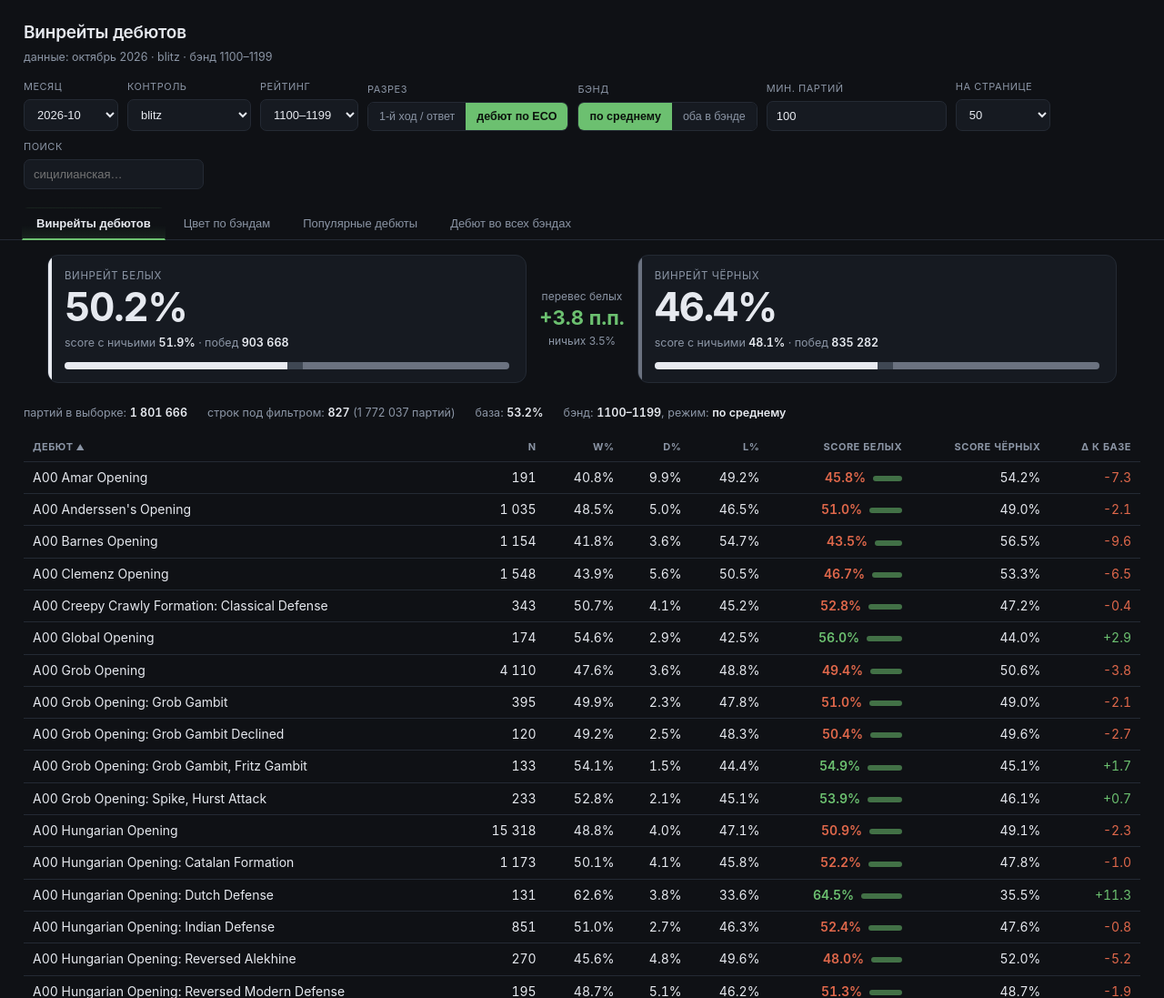
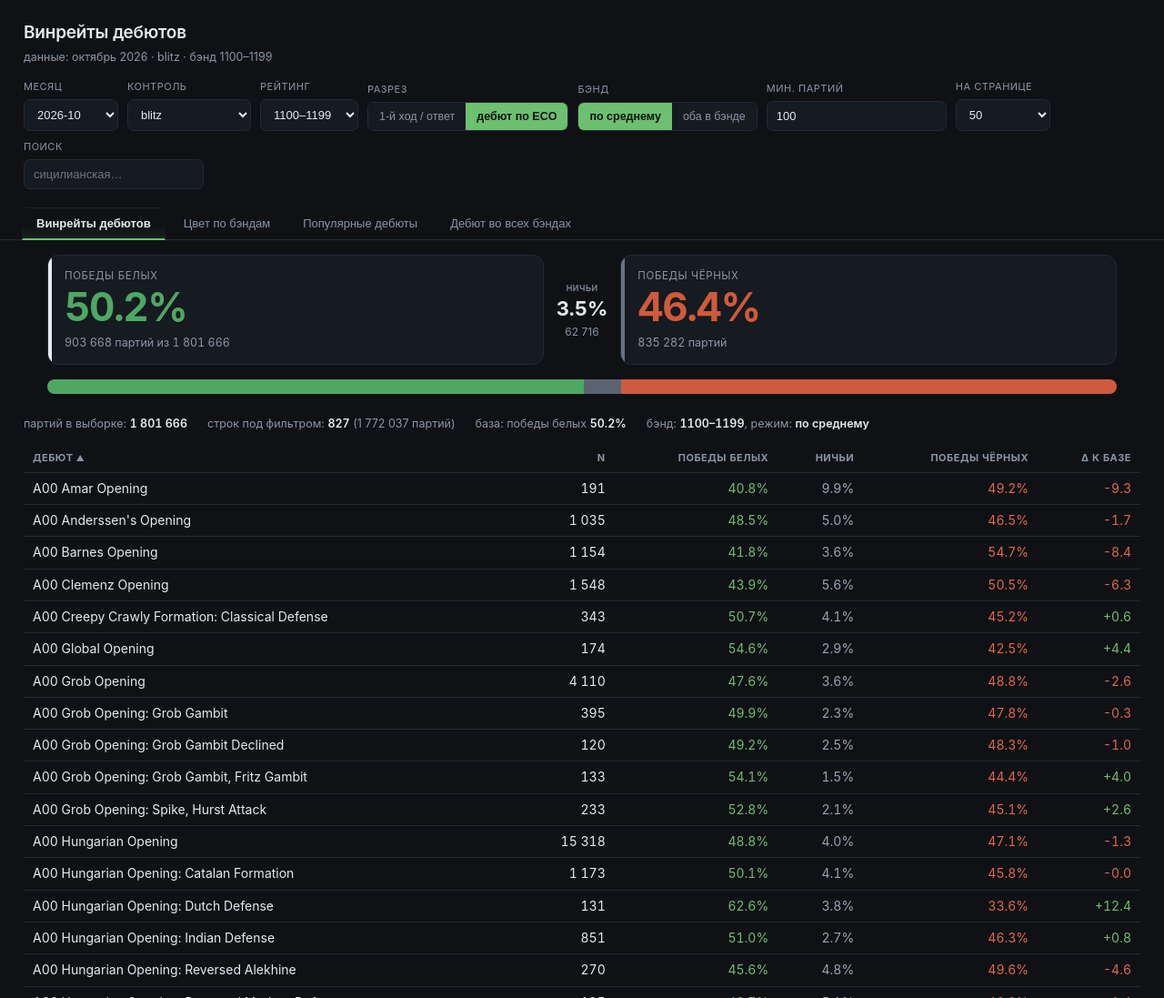
Before and after one commit to Poltos01/chess-openings, a plain HTML site: page index.html in a window 1280 px wide. Shown: the top 1097 px of the page at 91% size. Drawn offline with Linux system fonts and the light colour scheme; files whose address does not match are found by name.

Commit message:
ui: win% only (draws separate), green/grey/red bar, cards only on debuts tab

```diff
--- a/index.html
+++ b/index.html
@@ -67,6 +67,12 @@
   .duel .track i{display:block;height:100%}
   .duel .track .sw{background:#e8eaf0} .duel .track .sd{background:#3f4753}
   .duel .track .sb{background:#6b7280}
+  .barfull{grid-column:1/-1;display:flex;height:16px;border-radius:8px;overflow:hidden;
+       background:#232a34;margin-top:2px}
+  .barfull i{display:block;height:100%;transition:width .18s}
+  .barfull .w{background:#4ea862} .barfull .d{background:#5a6470} .barfull .b{background:#d05a3d}
+  .duel .white .big{color:#4ea862} .duel .black .big{color:#d05a3d}
+  .duel .mid .v{color:#9aa4b2}
   .duel .gap{display:flex;flex-direction:column;justify-content:center;
        align-items:center;text-align:center;color:var(--dim);font-size:12px;padding:6px 0;white-space:nowrap}
   .duel .gap .v{font-size:22px;font-weight:700;color:var(--txt);font-variant-numeric:tabular-nums}
@@ -174,6 +180,8 @@ function renderColour(){
   const tab = state.tab || "debuts";
   const isDeb = tab === "debuts";
   $("viewDebuts").hidden = !isDeb;
+  $("duel").hidden = !isDeb;
+  $("stat").hidden = !isDeb;
   $("cstat").hidden = isDeb;
   $("cview").hidden = isDeb;
   if (isDeb){ $("cstat").textContent = ""; $("cview").innerHTML = ""; return; }
@@ -324,8 +332,8 @@ async function loadSlice(){
 }
 
 const COLS = [
-  ["name","Дебют",0],["n","N",1],["w","W%",1],["d","D%",1],["l","L%",1],
-  ["score","score белых",1],["bscore","score чёрных",1],["delta","Δ к базе",1]
+  ["name","Дебют",1],["n","N",1],["w","Победы белых",1],["d","Ничьи",0],
+  ["l","Победы чёрных",1],["delta","Δ к базе",1]
 ];
 
 function renderPager(pages, total, from, count){
@@ -364,36 +372,36 @@ function render(){
     const rows = sl ? (sl[state.mode][state.kind] || []).filter(e =>
         e[1] >= minN && (!q || e[0].toLowerCase().includes(q))) : [];
     const totals = sl ? sl.meta["totals_" + state.mode] : [0,0,0,0];
-    const base = totals[0] ? score(totals) : 0.5;
+    const base = totals[0] ? totals[1] / totals[0] : 0.33;   // baseline White win%
 
     const view = rows.map(e => {
-      const s = score(e);
-      return {name:e[0], n:e[1], w:e[2]/e[1], d:e[3]/e[1], l:e[4]/e[1],
-              score:s, bscore:1-s, delta:s-base};
+      const w = e[2]/e[1];
+      return {name:e[0], n:e[1], w, d:e[3]/e[1], l:e[4]/e[1], delta:w - base};
     });
 
-    // --- colour duel: White % vs Black % for the whole selected slice ---
+    // --- colour duel: raw win% for each side, draws kept separate ---
     if (totals[0]){
       const w = totals[1] / totals[0], d = totals[2] / totals[0], l = totals[3] / totals[0];
-      const ws = w + d/2, bs = l + d/2;
-      const lead = (ws - bs) * 100;
       $("duel").innerHTML = `
         <div class="side white">
-          <div class="cap">Винрейт белых</div>
+          <div class="cap">Победы белых</div>
           <div class="big">${pct(w)}</div>
-          <div class="meta">score с ничьими <b>${pct(ws)}</b> · побед <b>${num(totals[1])}</b></div>
-          <div class="track"><i class="sw" style="width:${w*100}%"></i><i class="sd" style="width:${d*100}%"></i><i class="sb" style="width:${l*100}%"></i></div>
+          <div class="meta">${num(totals[1])} партий из ${num(totals[0])}</div>
         </div>
-        <div class="gap">
-          <span>перевес белых</span>
-          <span class="v" style="color:${lead>=0?'#6cc070':'#e0684b'}">${lead>=0?'+':''}${lead.toFixed(1)} п.п.</span>
-          <span>ничьих ${pct(d)}</span>
+        <div class="gap mid">
+          <span>ничьи</span>
+          <span class="v">${pct(d)}</span>
+          <span>${num(totals[2])}</span>
         </div>
         <div class="side black">
-          <div class="cap">Винрейт чёрных</div>
+          <div class="cap">Победы чёрных</div>
           <div class="big">${pct(l)}</div>
-          <div class="meta">score с ничьими <b>${pct(bs)}</b> · побед <b>${num(totals[3])}</b></div>
-          <div class="track"><i class="sw" style="width:${w*100}%"></i><i class="sd" style="width:${d*100}%"></i><i class="sb" style="width:${l*100}%"></i></div>
+          <div class="meta">${num(totals[3])} партий</div>
+        </div>
+        <div class="barfull">
+          <i class="w" style="width:${w*100}%"></i>
+          <i class="d" style="width:${d*100}%"></i>
+          <i class="b" style="width:${l*100}%"></i>
         </div>`;
     } else {
       $("duel").innerHTML = "";
@@ -401,13 +409,16 @@ function render(){
     const k = state.sort, dir = state.dir;
     view.sort((a,b) => (typeof a[k] === "string" ? a[k].localeCompare(b[k],"ru") : a[k]-b[k]) * dir);
 
-    $("head").innerHTML = COLS.map(([key,label]) =>
-      `<th data-k="${key}" class="${key===k?(dir>0?'asc':'desc'):''}">${label}</th>`).join("");
-    [...$("head").children].forEach(th => th.onclick = () => {
-      const key = th.dataset.k;
-      if (state.sort === key) state.dir *= -1; else { state.sort = key; state.dir = key === "name" ? 1 : -1; }
-      state.page = 0;
-      render();
+    $("head").innerHTML = COLS.map(([key,label,on]) =>
+      `<th data-k="${key}" ${on ? "" : 'style="cursor:default"'} class="${key===k?(dir>0?'asc':'desc'):''}">${label}</th>`).join("");
+    [...$("head").children].forEach((th,i) => {
+      if (!COLS[i][2]) return;                       // draws (and others) not sortable
+      th.onclick = () => {
+        const key = th.dataset.k;
+        if (state.sort === key) state.dir *= -1; else { state.sort = key; state.dir = key === "name" ? 1 : -1; }
+        state.page = 0;
+        render();
+      };
     });
 
     const perOpt = +$("persel").value;
@@ -417,15 +428,13 @@ function render(){
     const from = state.page * per;
     const shown = view.slice(from, from + per);
     $("body").innerHTML = shown.map(r => {
-      const w = Math.max(2, Math.round(r.score*70));
-      const cls = r.score >= base ? "hi" : "lo";
       const dcls = r.delta > 0 ? "pos" : "neg";
       return `<tr>
         <td>${r.name}</td>
         <td>${num(r.n)}</td>
-        <td>${pct(r.w)}</td><td>${pct(r.d)}</td><td>${pct(r.l)}</td>
-        <td class="score ${cls}">${pct(r.score)}<span class="bar" style="width:${w}px"></span></td>
-        <td>${pct(r.bscore)}</td>
+        <td class="pos">${pct(r.w)}</td>
+        <td style="color:#9aa4b2">${pct(r.d)}</td>
+        <td class="neg">${pct(r.l)}</td>
         <td class="${dcls}">${r.delta>0?"+":""}${(r.delta*100).toFixed(1)}</td>
       </tr>`;
     }).join("");
@@ -436,7 +445,7 @@ function render(){
     $("stat").innerHTML =
       `<span>партий в выборке: <b>${num(totals[0])}</b></span>
        <span>строк под фильтром: <b>${num(rows.length)}</b> (${num(gamesInTable)} партий)</span>
-       <span>база: <b>${pct(base)}</b></span>
+       <span>база: победы белых <b>${pct(base)}</b></span>
        <span>бэнд: <b>${$("band").value}–${+$("band").value+99}</b>, режим: <b>${state.mode === "avg" ? "по среднему" : "оба в бэнде"}</b></span>`;
   });
 }
```
Also changed, not shown: site/index.html (+41 -32 lines).
